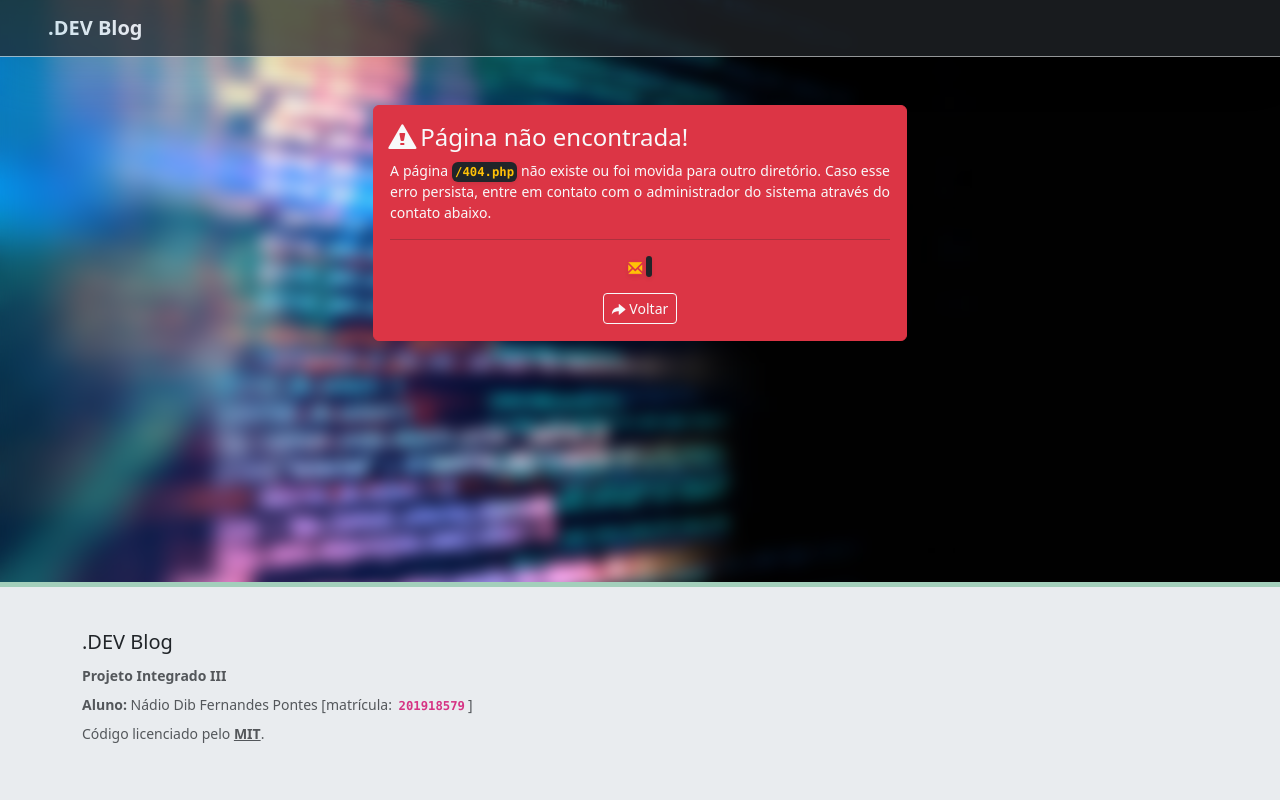
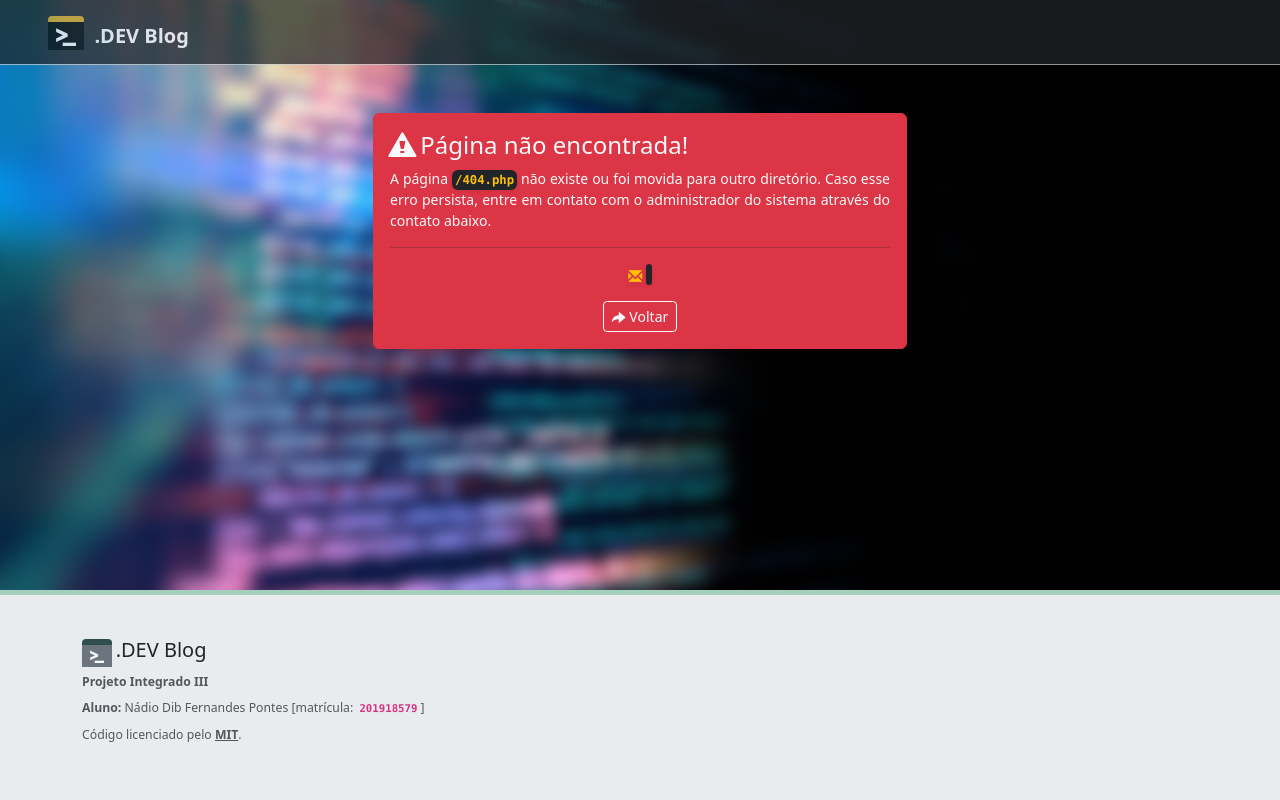
Before and after one commit to Devwarlt/dotdev-blog, a PHP site: page /404.php in a window 1280 px wide. Run offline with PHP 8.4, Linux system fonts and the light colour scheme; data that the repository does not hold is empty.

Commit message:
Update 404.php

```diff
--- a/src/404.php
+++ b/src/404.php
@@ -10,7 +10,11 @@
 <body class="bg-image">
 <header class="navbar navbar-dark flex-column flex-md-row bg-dark shadow-lg
         opacity-75 border-secondary-subtle border-bottom border-0 border-opacity-10">
-    <a class="navbar-brand ms-md-0 ms-md-5" href="/"><strong>.DEV Blog</strong></a>
+    <a class="navbar-brand ms-md-0 ms-md-5 shadow-sm link-light" href="/">
+        <span class="glyphicon glyphicon-console bg-black rounded-top-1"
+              style="padding: 4px 8px 4px 8px; border-top: 6px solid goldenrod"></span>&nbsp;
+        <strong>.DEV Blog</strong>
+    </a>
 </header>
 <div class="container">
     <div class="d-flex mt-5 justify-content-center">
@@ -51,12 +55,14 @@
         </div>
     </div>
 </div>
-<footer class="card-footer py-3 mt-auto bg-body-secondary fixed-bottom border-success-subtle border-top border-5">
+<footer class="card-footer py-3 mt-auto bg-body-secondary small fixed-bottom border-success-subtle border-top border-5">
     <div class="container py-4">
         <div class="row">
             <div class="col-lg-5 mb-0">
                 <a class="d-inline-flex align-items-center mb-2 link-dark text-decoration-none" href="/"
                    aria-label=".DEV Blog">
+                    <span class="glyphicon glyphicon-console text-light bg-secondary rounded-top-1"
+                          style="padding: 4px 8px 4px 8px; border-top: 6px solid darkslategray"></span>&nbsp;
                     <span class="fs-5">.DEV Blog</span>
                 </a>
                 <ul class="list-unstyled small text-muted">
```
